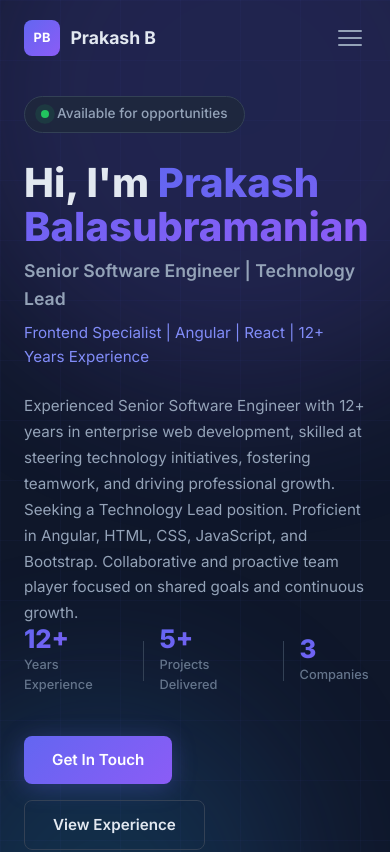
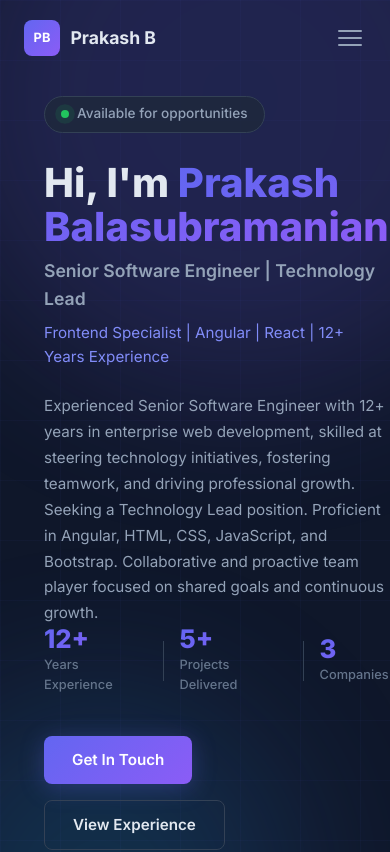
Before and after one commit to Prakash-Balu/myportfolio, a React (Vite) app: page / in a window 390 px wide. Shown: the top 852 px of the page. Built offline with nearby package versions, Linux system fonts and the light colour scheme.

Commit message:
mobile respomsive

```diff
--- a/src/components/Hero.css
+++ b/src/components/Hero.css
@@ -239,7 +239,7 @@
 
 @media (max-width: 768px) {
   .hero {
-    padding: 6rem 0 4rem;
+    padding: 6rem 1.25rem 4rem;
     align-items: flex-start;
   }
   .hero__stats { gap: 1rem; }
```
